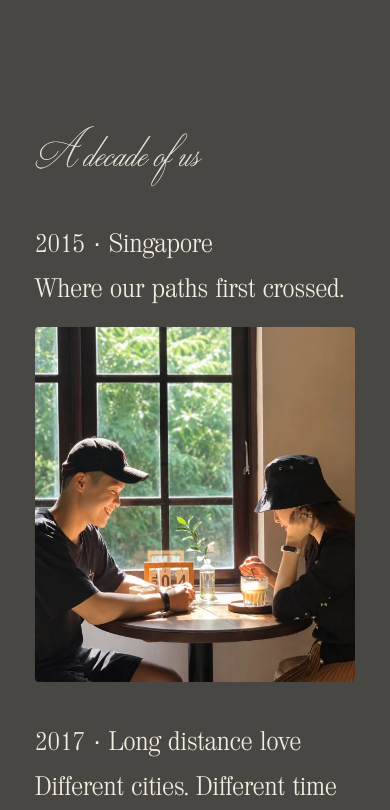
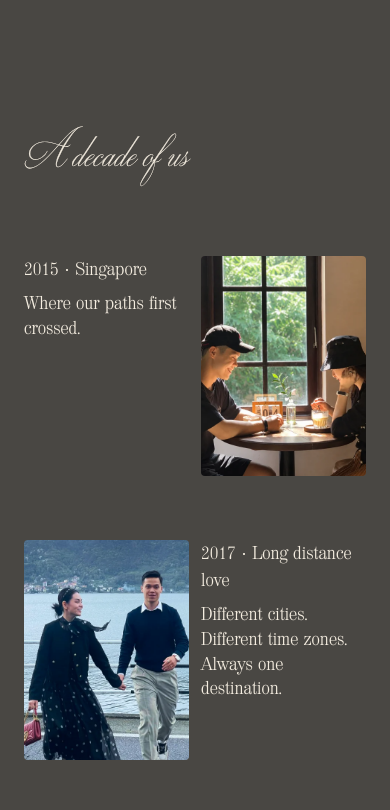
Before and after one commit to trendingfox203/wedding, a Next.js app: page / in a window 390 px wide. Shown: the part 1660-2470 px from the top of the page. Built offline with nearby package versions, Linux system fonts and the light colour scheme; a web font is replaced by a local one.

Commit message:
finnaly mobile

```diff
--- a/components/RSVPForm.tsx
+++ b/components/RSVPForm.tsx
@@ -242,7 +242,7 @@ export function RSVPForm() {
               {state === "submitting" ? ui.rsvp.sending : ui.rsvp.confirm}
             </button>
 
-            <p className={`${font("body")} order-7 text-center text-sm text-cream`}>
+            <p className={`${font("body")} order-7 text-center text-sm text-cream whitespace-pre-line`}>
               {ui.rsvp.reminder}
             </p>
           </form>
--- a/components/SaveTheDateSection.tsx
+++ b/components/SaveTheDateSection.tsx
@@ -91,7 +91,7 @@ export function SaveTheDateSection() {
                         {unit.value !== undefined ? String(unit.value).padStart(2, "0") : "--"}
                       </span>
                       <span
-                        className={`font-milton text-white leading-none text-lg sm:text-3xl`}
+                        className={`${font("heading")} text-white leading-none text-lg sm:text-3xl`}
                         style={{
                           WebkitTextStroke: '0.2px rgb(255,255,2555)',
 
--- a/components/TimelineSection.tsx
+++ b/components/TimelineSection.tsx
@@ -176,48 +176,37 @@ export const TimelineSection = forwardRef<TimelineHandle>(function TimelineSecti
   return (
     <section className="relative flex min-h-screen items-center overflow-hidden py-24 text-cream sm:py-8">
       <div className="absolute inset-0 bg-ink/70" />
+      {/* QUAN TRỌNG: Giữ nguyên `max-w-3xl` và `px-6` để Desktop không đổi */}
       <div className="relative mx-auto max-w-3xl px-6">
-        {/* Mobile: single sequential column, heading on top, past and
-            future laid out one after another — no swipe-to-toggle here
-            (see isDesktopViewport() above), just scroll to see the rest. */}
-        <div className="flex flex-col gap-10 sm:hidden">
+
+        {/* === MOBILE: LAYOUT MỚI (2 CỘT NGANG, ĐẢO BÊN) === */}
+        <div className="flex flex-col gap-16 sm:hidden">
           <Heading />
-          <div className="flex flex-col gap-10">
-            {mobileItems.map((item) => (
-              <div key={item.title} className="flex flex-col gap-5">
-                <TextBlock item={item} delay={0} width={320} trigger="scroll" />
+          {mobileItems.map((item, index) => {
+            // Logic: Ảnh lẻ (0,2,4) bên phải, Ảnh chẵn (1,3,5) bên trái
+            const isOddIndex = index % 2 === 0;
+            return (
+              <div key={item.title} className={`flex flex-row items-start gap-3 w-full ${isOddIndex ? 'mt-2' : ''}`}>
+                <div className={`flex-1 ${isOddIndex ? 'order-1' : 'order-2'}`}>
+                  <TextBlock item={item} fontSize={18} delay={0} width="100%" trigger="scroll" />
+                </div>
+                <div className={`flex-1 ${isOddIndex ? 'order-2' : 'order-1'}`}>
                   <motion.div
                     initial={{ opacity: 0, y: 24 }}
                     whileInView={{ opacity: 1, y: 0 }}
                     viewport={{ once: true, margin: "-80px" }}
                     transition={{ duration: 0.7, delay: 0.15, ease: "easeOut" }}
-                  className="relative aspect-[9/10] w-full overflow-hidden rounded-sm"
+                    className="relative aspect-[12/16] w-full overflow-hidden rounded-sm"
                   >
                     <Image src={item.photo} alt={item.title} fill className="object-cover" />
                   </motion.div>
                 </div>
-            ))}
               </div>
+            );
+          })}
         </div>
 
-        {/* Desktop: two staggered columns. Scaled down (SCALE=0.72) from the
-            exact Figma measurements so the whole section fits one viewport
-            height with no scroll. Scrolling/swiping while this section is in
-            view crossfades between the past/future milestone sets before
-            letting the page scroll on to the next section. */}
-        {/* Fixed width AND height instead of shrink-to-fit. This row sits
-            inside a `mx-auto` + `items-center` centered parent, so if its
-            own box size changed between the past/future sets — item2's text
-            box is wider for the future set (avoids a 3rd line), and the
-            past set's "Different cities..." wraps to 3 lines where the
-            future set's equivalent text only needs 2 — the centered parent
-            shifts too, visibly nudging "A decade of us" and everything else
-            sideways/up-down when toggling. Width is the widest possible left
-            column [390] + gap [41] + widest possible right column [291];
-            height is tall enough for the tallest combination of text/photo
-            in either set (measured live). Constant box size keeps the whole
-            row (and its centering) pinned regardless of which set is
-            showing. */}
+        {/* === DESKTOP: GIỮ NGUYÊN TUYỆT ĐỐI === */}
         <div
           className="hidden sm:flex"
           style={{ columnGap: s(41), width: s(390 + 41 + 291), height: s(910) }}
@@ -233,7 +222,7 @@ export const TimelineSection = forwardRef<TimelineHandle>(function TimelineSecti
                 transition={fadeTransition}
                 className="flex flex-col items-start"
               >
-                <TextBlock
+                <TextBlock className="text-base"
                   item={item0}
                   delay={0}
                   width={s(298)}
--- a/lib/ui-strings.ts
+++ b/lib/ui-strings.ts
@@ -107,7 +107,7 @@ const uiStringsEn: UiStrings = {
     rsvp: "RSVP",
     deadlineNotice: (date: string) => `Please kindly RSVP before ${date}`,
     reminder:
-      "We kindly ask that you confirm your attendance before the RSVP deadline. Your response will help us prepare a wonderful celebration for everyone.",
+      "We kindly ask that you confirm your attendance before the RSVP deadline.\n Your response will help us prepare a wonderful celebration for everyone.",
     closeAria: "Close",
     attendingLegend: "Will you be attending?",
     attendingAcceptLabel: "Joyfully accepts",
@@ -133,10 +133,10 @@ const uiStringsVi: UiStrings = {
     loveStory: "A Love Story",
   },
   countdown: {
-    days: "Days",
-    hours: "Hours",
-    minutes: "Minutes",
-    seconds: "Seconds",
+    days: "Ngày",
+    hours: "Giờ",
+    minutes: "Phút",
+    seconds: "Giây",
   },
   saveTheDate: {
     the: "The",
@@ -160,15 +160,15 @@ const uiStringsVi: UiStrings = {
     swatchesAlt: "Bảng màu vải gợi ý trang phục",
   },
   faq: {
-    frequently: "Các Câu Hỏi",
+    frequently: "Câu Hỏi",
     questions: "Thường Gặp",
   },
   rsvp: {
-    kindly: "Kindly",
-    rsvp: "RSVP",
+    kindly: "Xác nhận",
+    rsvp: "THAM DỰ",
     deadlineNotice: (date: string) => `Vui lòng xác nhận tham dự trước ngày ${date}`,
     reminder:
-      "Kính mong Quý khách xác nhận tham dự trước thời hạn RSVP. Sự phản hồi của Quý khách sẽ giúp chúng tôi chuẩn bị chu đáo cho ngày trọng đại.",
+      "Kính mong Quý khách xác nhận tham dự trước thời hạn RSVP.\n Sự phản hồi của Quý khách sẽ giúp chúng tôi chuẩn bị chu đáo cho ngày trọng đại.",
     closeAria: "Đóng",
     attendingLegend: "Vui lòng xác nhận tham dự",
     attendingAcceptLabel: "Tôi sẽ tham dự",
```
Lines whose indentation alone changed are shown as unchanged.
